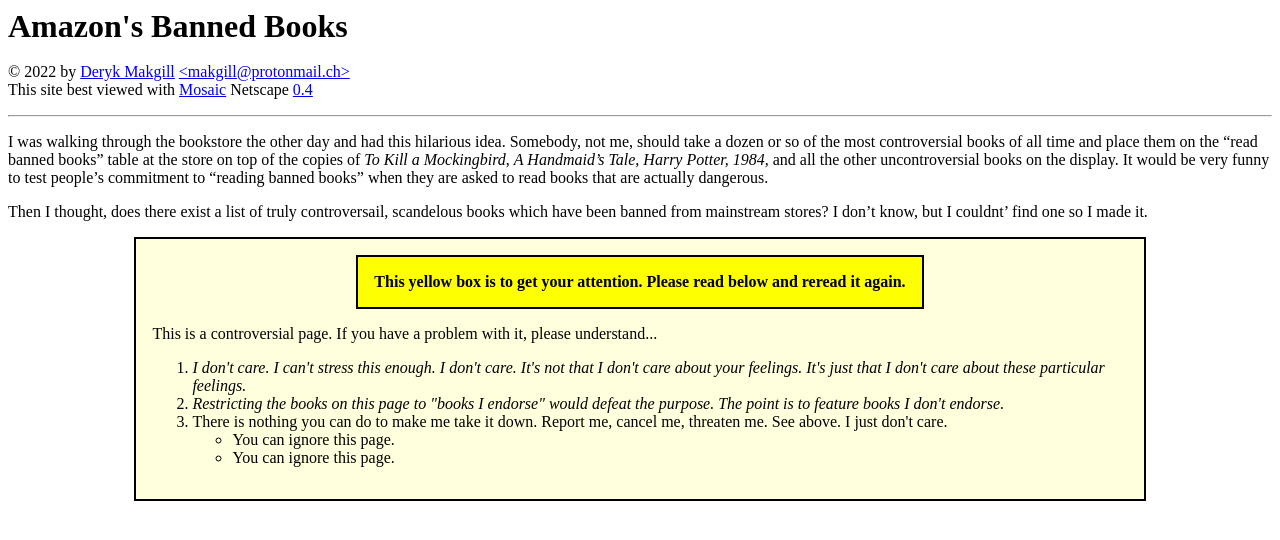
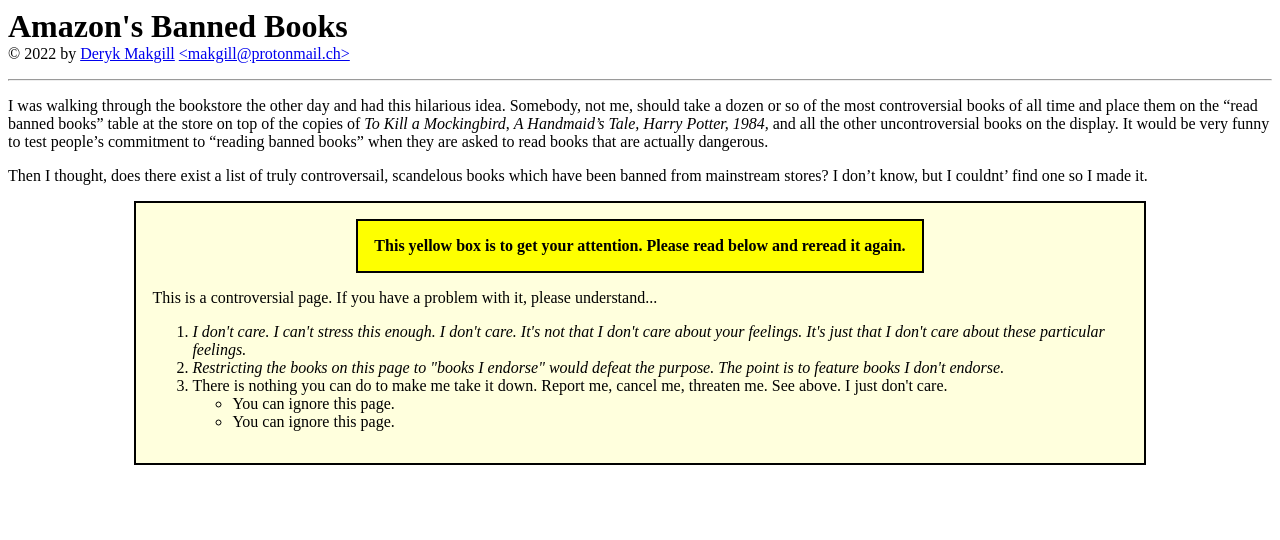
Before and after one commit to dmkgll/dmkgll, a Jekyll site: the page built from _posts/2022-08-26-ba.md, in a window 1280 px wide. Shown: the top 540 px of the page. Built offline with Jekyll 4.4.1, drawn with Linux system fonts in a browser that asks for light colours.

Commit message:
Update 2022-08-26-ba.md

```diff
--- a/_posts/2022-08-26-ba.md
+++ b/_posts/2022-08-26-ba.md
@@ -5,14 +5,9 @@
 
 <h1 style="margin-bottom:0px;">Amazon's Banned Books</h1>
 
-<p style="margin-top:0px;"><br>
+<p style="margin-top:0px;">
    © 2022 by <a href="./">Deryk Makgill</a>
-   <a href="../about.html">&lt;makgill@protonmail.ch&gt;</a><br>
-   This site best viewed with
-   <a href="https://web.archive.org/web/20010608100739/http%3A//www.dotnetat.net/mozilla/mcom.10.1994/MCOM/">Mosaic</a>
-   Netscape
-   <a href="https://web.archive.org/web/20010618120646/http%3A//browsers.evolt.org/index.cfm/dir/navigator/linuxx86/">
-   0.4</a>
+   <a href="../about.html">&lt;makgill@protonmail.ch&gt;</a>
  </p>
 
 ---
```
